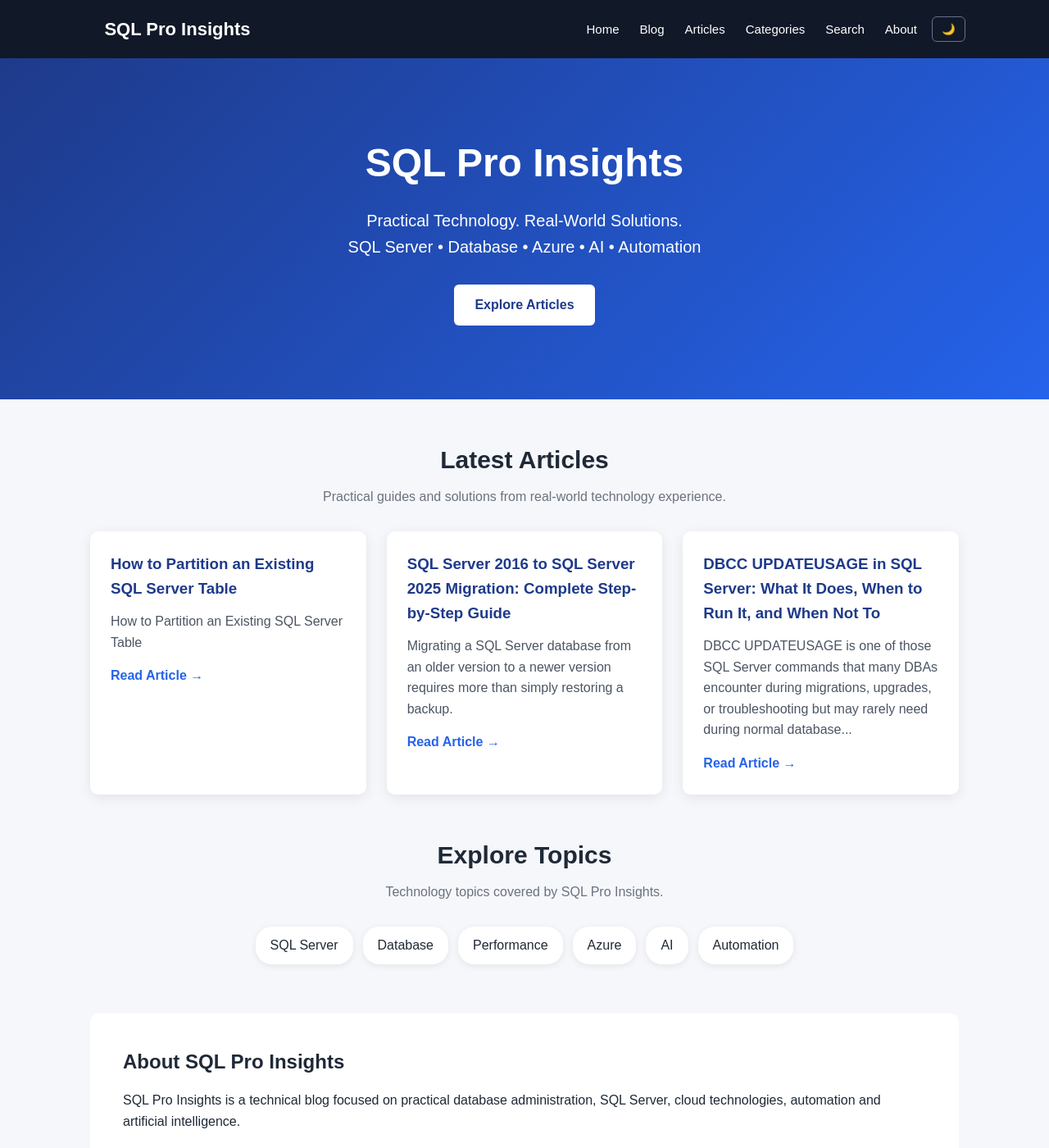
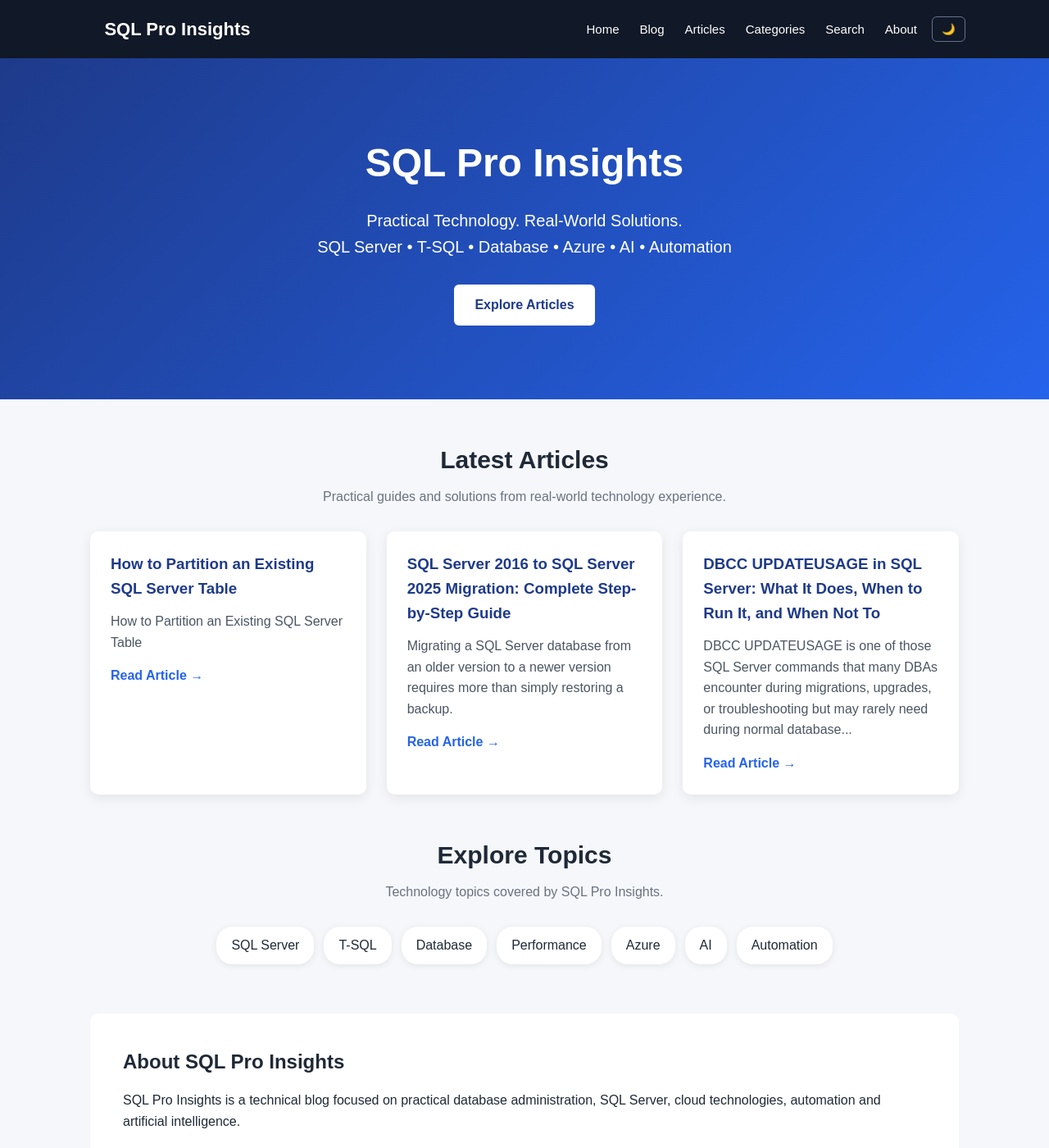
Before and after one commit to SQLProInsights/sqlproinsights.github.io, a Jekyll site: the page built from index.html, in a window 1280 px wide and 1400 px high. Shown: the whole window at 82% size. Built offline with Jekyll 4.4.1, drawn with Linux system fonts in a browser that asks for light colours; some of the changed text lies outside the part shown.

Commit message:
Update SQL Server reference to include T-SQL

```diff
--- a/index.html
+++ b/index.html
@@ -343,7 +343,7 @@
         </p>
 
         <p>
-            SQL Server • Database • Azure • AI • Automation
+            SQL Server • T-SQL • Database • Azure • AI • Automation
         </p>
 
         <a href="#articles" class="hero-button">
@@ -416,6 +416,10 @@
                 SQL Server
             </a>
 
+            <a href="/categories/t-sql/" class="category">
+                T-SQL
+            </a>
+
             <a href="/categories/database/" class="category">
                 Database
             </a>
@@ -479,7 +483,7 @@
         </p>
 
         <p>
-            SQL Server • Database • Azure • AI • Automation
+            SQL Server • T-SQL • Database • Azure • AI • Automation
         </p>
 
     </footer>
```
